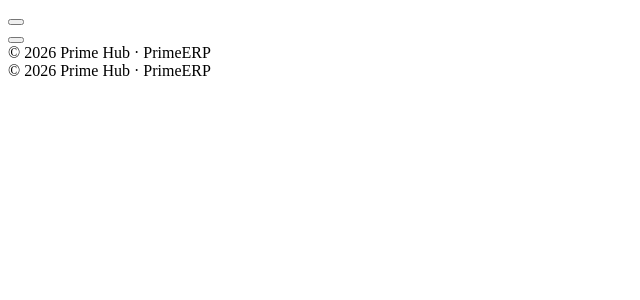
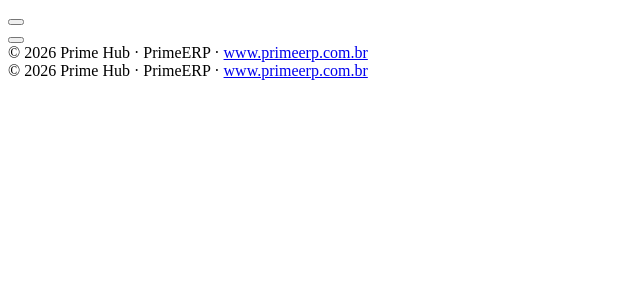
Before and after one commit to DrMetzger/Primeerp, a PHP site: template templates/portal_footer.php in a window 1280 px wide. Shown: the top 300 px of the page, without its empty margins (0-640 px from the left). Run offline with PHP 8.4, Linux system fonts and the light colour scheme; the template is opened without the code that fills it, so the values that code supplies are empty.

Commit message:
Corrige botão "Salvar" esticado/fino e adiciona link do site no rodapé (#16)
O botão "Salvar" das linhas de setor (portal e administração) e da etapa
de implantação usava outline + w-100/flex-grow-1 dentro de uma coluna
larga, ficando um retângulo fino e comprido -- sem nenhuma cara de botão
de sistema de verdade. Troca pra sólido (btn-dark), do tamanho do
próprio texto, alinhado à direita da coluna.

Rodapé (portal e administração) ganha o link www.primeerp.com.br.

Co-authored-by: Claude <noreply@anthropic.com>

```diff
--- a/assets/css/style.css
+++ b/assets/css/style.css
@@ -83,6 +83,8 @@ body > footer {
     color: #e0e7ff;
     margin-top: 2rem;
 }
+.rodape-gradiente .rodape-link { color: #fff; font-weight: 500; }
+.rodape-gradiente .rodape-link:hover { color: #fff; text-decoration: underline; }
 
 a { color: var(--ph-primary); text-decoration: none; }
 a:hover { color: var(--ph-primary-dark); text-decoration: underline; }
--- a/cliente.php
+++ b/cliente.php
@@ -1971,8 +1971,8 @@ require __DIR__ . '/templates/header.php';
                         </select>
                     </div>
                     <div class="col-md-2"><input type="date" name="data_prevista" class="form-control form-control-sm" value="<?= e($etapa['data_prevista']) ?>" title="Data prevista"></div>
-                    <div class="col-md-3 d-flex gap-1">
-                        <button type="submit" class="btn btn-sm btn-outline-dark flex-grow-1"><i class="bi bi-check2"></i> Salvar</button>
+                    <div class="col-md-3 d-flex justify-content-end gap-1">
+                        <button type="submit" class="btn btn-sm btn-dark"><i class="bi bi-check2"></i> Salvar</button>
                     </div>
                     <div class="col-12"><textarea name="descricao" class="form-control form-control-sm" rows="1" placeholder="Descrição (opcional)"><?= e($etapa['descricao']) ?></textarea></div>
                 </form>
@@ -2478,7 +2478,7 @@ require __DIR__ . '/templates/header.php';
                                 <input type="checkbox" name="ativo" id="setorAtivo<?= $idSetorAtual ?>" class="form-check-input" value="1" <?= $s['ativo'] ? 'checked' : '' ?>>
                                 <label class="form-check-label" for="setorAtivo<?= $idSetorAtual ?>">Ativo</label>
                             </div>
-                            <div class="col-md-3"><button type="submit" class="btn btn-sm btn-outline-dark w-100"><i class="bi bi-check2"></i> Salvar</button></div>
+                            <div class="col-md-3 d-flex justify-content-end"><button type="submit" class="btn btn-sm btn-dark"><i class="bi bi-check2"></i> Salvar</button></div>
                         </form>
                         <div class="seletor-icone-setor mb-3" data-campo-destino="setorIcone<?= $idSetorAtual ?>">
                             <?php foreach (ICONES_SETOR_DISPONIVEIS as $ic): ?>
--- a/portal/equipe.php
+++ b/portal/equipe.php
@@ -272,7 +272,7 @@ require __DIR__ . '/../templates/portal_header.php';
                         <input type="checkbox" name="ativo" id="setorAtivo<?= $s['id'] ?>" class="form-check-input" value="1" <?= $s['ativo'] ? 'checked' : '' ?>>
                         <label class="form-check-label" for="setorAtivo<?= $s['id'] ?>">Ativo</label>
                     </div>
-                    <div class="col-md-4"><button type="submit" class="btn btn-sm btn-outline-dark w-100"><i class="bi bi-check2"></i> Salvar</button></div>
+                    <div class="col-md-4 d-flex justify-content-end"><button type="submit" class="btn btn-sm btn-dark"><i class="bi bi-check2"></i> Salvar</button></div>
                 </form>
                 <div class="seletor-icone-setor mt-2" data-campo-destino="setorIconePortal<?= $s['id'] ?>">
                     <?php foreach (ICONES_SETOR_DISPONIVEIS as $ic): ?>
--- a/templates/footer.php
+++ b/templates/footer.php
@@ -1,6 +1,6 @@
 </main>
 <footer class="rodape-gradiente text-center small py-3">
-    &copy; <?= date('Y') ?> Prime Hub &middot; PrimeERP
+    &copy; <?= date('Y') ?> Prime Hub &middot; PrimeERP &middot; <a href="https://www.primeerp.com.br" target="_blank" rel="noopener" class="rodape-link">www.primeerp.com.br</a>
 </footer>
 <script src="<?= asset_url('assets/js/app.js') ?>"></script>
 </body>
--- a/templates/portal_footer.php
+++ b/templates/portal_footer.php
@@ -1,6 +1,6 @@
 </main>
 <footer class="rodape-gradiente text-center small py-3">
-    &copy; <?= date('Y') ?> Prime Hub &middot; PrimeERP
+    &copy; <?= date('Y') ?> Prime Hub &middot; PrimeERP &middot; <a href="https://www.primeerp.com.br" target="_blank" rel="noopener" class="rodape-link">www.primeerp.com.br</a>
 </footer>
 <script src="<?= asset_url('assets/js/app.js') ?>"></script>
 </body>
```
